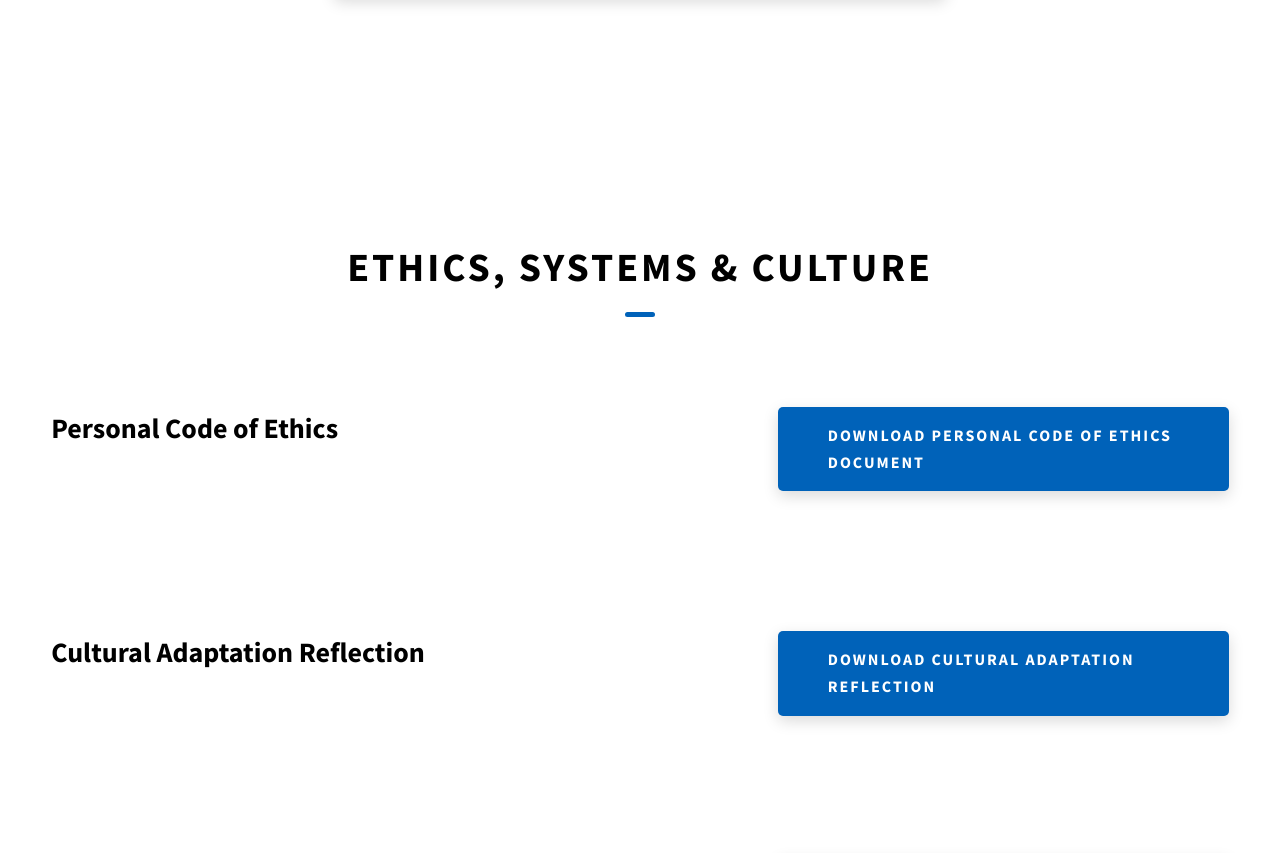
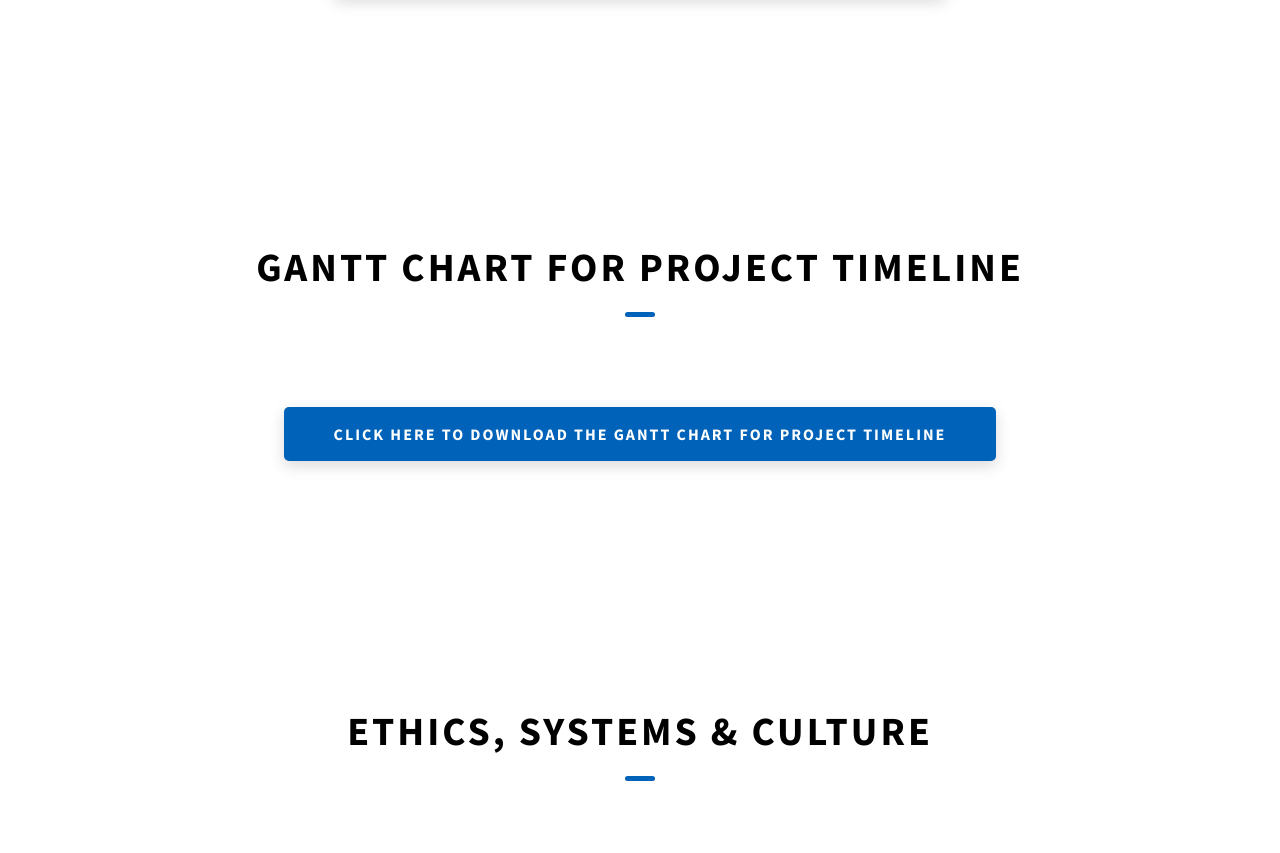
Before and after one commit to MOHD-ABRAAR/Portfolio, a website: page index.html in a window 1280 px wide. Shown: the part 4193-5046 px from the top of the page. Drawn offline with Linux system fonts and the light colour scheme.

Commit message:
Add Gantt Chart section and upload PDF file for download

```diff
--- a/index.html
+++ b/index.html
@@ -254,6 +254,20 @@
         </div>
       </div>
     </section>
+    <section id="gantt-chart" class="projects sec-pad">
+      <div class="main-container">
+        <h2 class="heading heading-sec heading-sec__mb-bg">
+          <span class="heading-sec__main">Gantt Chart for Project Timeline</span>
+        </h2>
+        <div class="projects__content" style="text-align: center;">
+          <p>
+            <a href="./assets/downloads/Mohd_ISR_GanttChart.pdf" download class="btn btn--med btn--theme dynamicBgClr">
+              Click here to download the Gantt Chart for Project Timeline
+            </a>
+          </p>
+        </div>
+      </div>
+    </section>
     <section id="ethics-systems-culture" class="projects sec-pad">
       <div class="main-container">
         <h2 class="heading heading-sec heading-sec__mb-bg">
```
Also changed, not shown: 1 other file.
